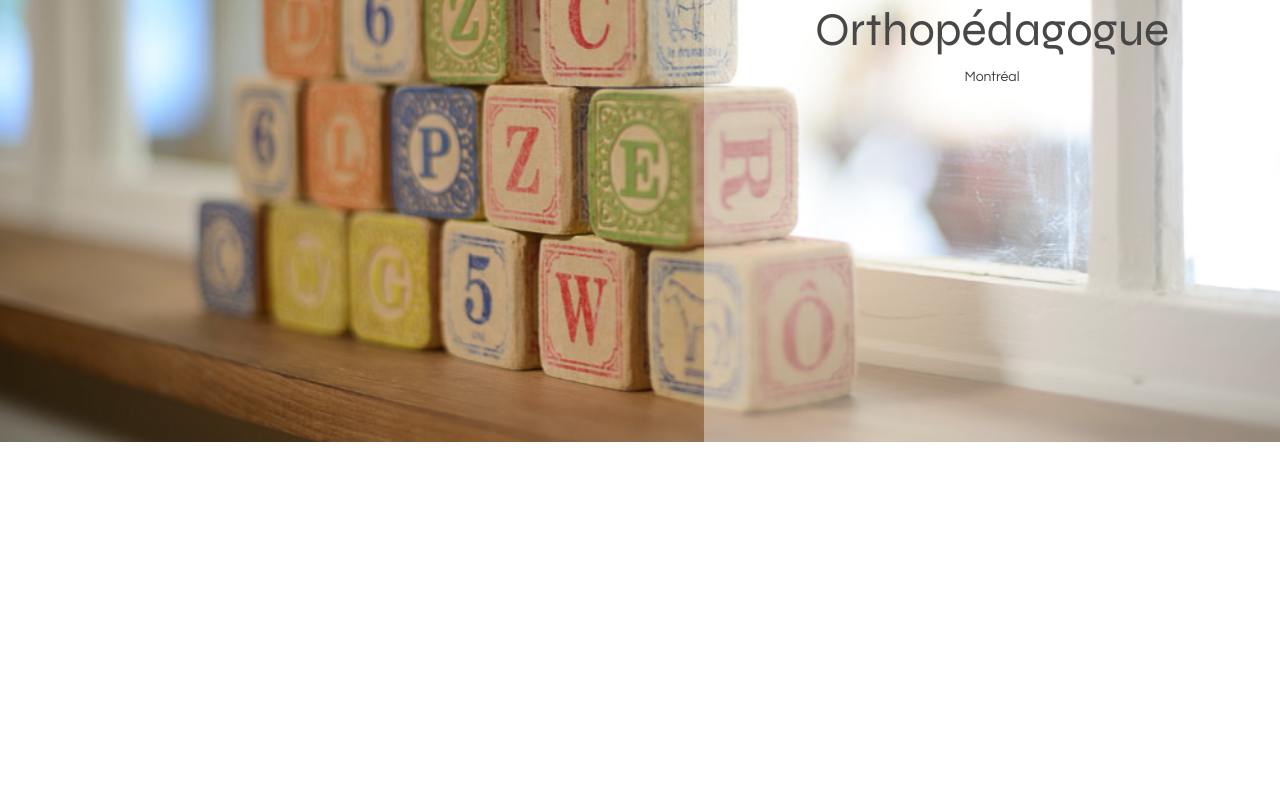
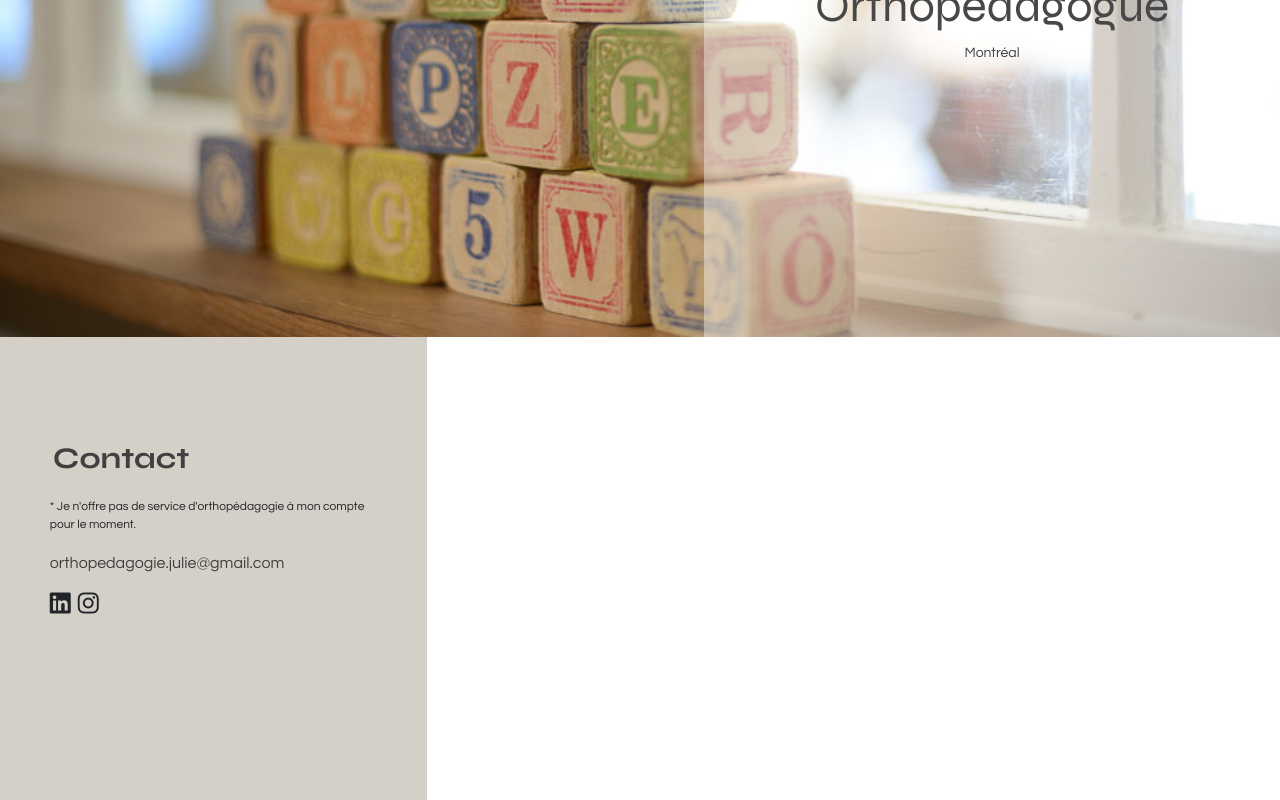
Before and after one commit to Bobbyberu/julie-orthopedagogie, a Vue app: page /blog in a window 1280 px wide. Shown: the part 363-1163 px from the top of the page. Before the commit the page ends 805 px from the top, so only its background shows below. Built offline with nearby package versions, Linux system fonts and the light colour scheme.

Commit message:
Contact section infos/networks

```diff
--- a/index.html
+++ b/index.html
@@ -5,6 +5,7 @@
     <link rel="icon" href="/favicon.ico">
     <meta name="viewport" content="width=device-width, initial-scale=1.0">
     <link href="https://cdn.jsdelivr.net/npm/bootstrap@5.1.3/dist/css/bootstrap.min.css" rel="stylesheet" integrity="sha384-1BmE4kWBq78iYhFldvKuhfTAU6auU8tT94WrHftjDbrCEXSU1oBoqyl2QvZ6jIW3" crossorigin="anonymous">
+    <link href="https://cdnjs.cloudflare.com/ajax/libs/font-awesome/6.5.1/css/all.min.css" rel="stylesheet"/>
     <script src="https://cdn.jsdelivr.net/npm/bootstrap@5.1.3/dist/js/bootstrap.bundle.min.js" integrity="sha384-ka7Sk0Gln4gmtz2MlQnikT1wXgYsOg+OMhuP+IlRH9sENBO0LRn5q+8nbTov4+1p" crossorigin="anonymous"></script>
 
     <title>Vite App</title>
--- a/src/assets/main.css
+++ b/src/assets/main.css
@@ -4,6 +4,5 @@
 
 #app {
   margin: 0 auto;
-  padding-top: 1.5em;
   font-weight: normal;
 }
--- a/src/components/accueil/accueil.css
+++ b/src/components/accueil/accueil.css
@@ -4,6 +4,8 @@
 
 #cubes-jeu-accueil {
     width: 100%;
+    height: 700px;
+    object-fit: cover;
 }
 
 #description-background {
@@ -25,8 +27,7 @@
         font-family: Syne-Bold;
         font-size: 36px;
         letter-spacing: 1.8px;
-        /*TODO variabiliser*/
-        color: #404040;
+        color: var(--grey);
 
         margin-bottom: 35px;
     }
@@ -48,5 +49,5 @@
 #montreal-description {
     font-size: 14px;
     font-family: Questrial;
-    color: #404040;
+    color: var(--grey);
 }
--- /dev/null
+++ b/src/components/contact/Contact.vue
@@ -0,0 +1,21 @@
+<style  src="./contact.css"/>
+
+<template>
+    <div class="container-fluid">
+        <div class="row">
+            <div class="col-4" id="contact-container">
+                <section id="contact">
+                    <h2>Contact</h2>
+                    <p id="pas-ortho">* Je n'offre pas de service d'orthopédagogie à mon compte pour le moment.</p>
+                    <p id="email"><a href="mailto:orthopedagogie.julie@gmail.com">orthopedagogie.julie@gmail.com</a></p>
+
+                    <div id="reseaux-sociaux">
+                        <i id="linkedin" class="fab fa-linkedin fa-xl icon"></i>
+                        <i id="instagram" class="fa-brands fa-instagram fa-xl icon"></i>
+                    </div>
+                </section>
+            </div>
+            <div class="col-8"></div>
+        </div>
+    </div>
+</template>
--- /dev/null
+++ b/src/components/contact/contact.css
@@ -0,0 +1,59 @@
+#contact-container {
+    height: 463px;
+    background-color: #d4d0c8;
+    min-width: 340px;
+}
+
+section#contact {
+    width: 321px;
+    margin: 103px 0px 22px calc((100% - 327px) * 0.5);
+
+    h2 {
+        font-family: Syne-Bold;
+        font-size: 30px;
+        color: var(--grey);
+
+        margin-left: 3px;
+        margin-bottom: 22px;
+    }
+
+    #pas-ortho {
+        width: 320px;
+
+        font-family: Questrial;
+        font-size: 12px;
+    }
+
+    #email {
+        a {
+            text-decoration: none;
+            color: var(--grey);
+            font-family: Questrial;
+        }
+
+        a:hover {
+            color: var(--light-grey);
+        }
+    }
+
+    #reseaux-sociaux {
+        .icon {
+            margin-right: 7px;
+            transition: 0.6s;
+            cursor: pointer;
+        }
+
+        .icon:hover {
+            transition: 0.6s;
+        }
+
+        #linkedin:hover {
+            color: #0a66c2;
+        }
+
+        #instagram:hover {
+            color: #ca33b3;
+        }
+    }
+
+}
--- a/src/components/header/header.css
+++ b/src/components/header/header.css
@@ -32,6 +32,7 @@ header {
     width: 100%;
     max-width: 100% !important;
     height: 110px;
+    padding-top: 1.5em;
 
     .row {
         padding-left: 50px;
--- a/src/views/Accueil.vue
+++ b/src/views/Accueil.vue
@@ -1,5 +1,6 @@
 <script setup lang="ts">
 import Header from '../components/header/Header.vue'
+import Contact from '../components/contact/Contact.vue'
 </script>
 
 <style src="../components/accueil/accueil.css"></style>
@@ -12,11 +13,12 @@ import Header from '../components/header/Header.vue'
             <div id="description-background">
                 <div id="description-contenu">
                     <h1>Julie Sol</h1>
-                    <div id="ptite-barre"/>
+                    <div id="ptite-barre" />
                     <h2>Orthopédagogue</h2>
                     <p id="montreal-description">Montréal</p>
                 </div>
             </div>
         </div>
+        <Contact />
     </main>
 </template>
```
Also changed, not shown: src/assets/img/accueil_cubes.jpg.
